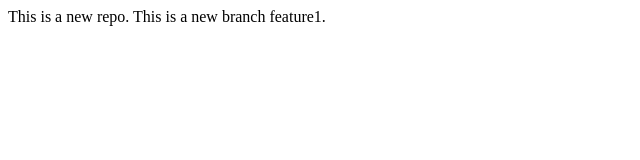
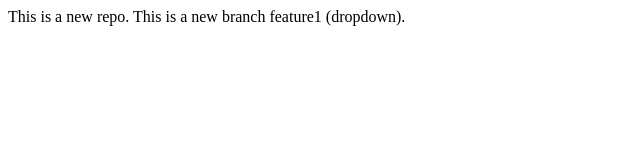
Before and after one commit to Aruj-Zaidi/Local-Repo, a plain HTML site: page index.html in a window 1280 px wide. Shown: the whole page, without its empty margins (0-640 px from the left). Drawn offline with Linux system fonts and the light colour scheme.

Commit message:
Add dropdown

```diff
--- a/index.html
+++ b/index.html
@@ -1,4 +1,4 @@
 <p>
     This is a new repo.
-    This is a new branch feature1.
+    This is a new branch feature1 (dropdown).
 </p>
```
